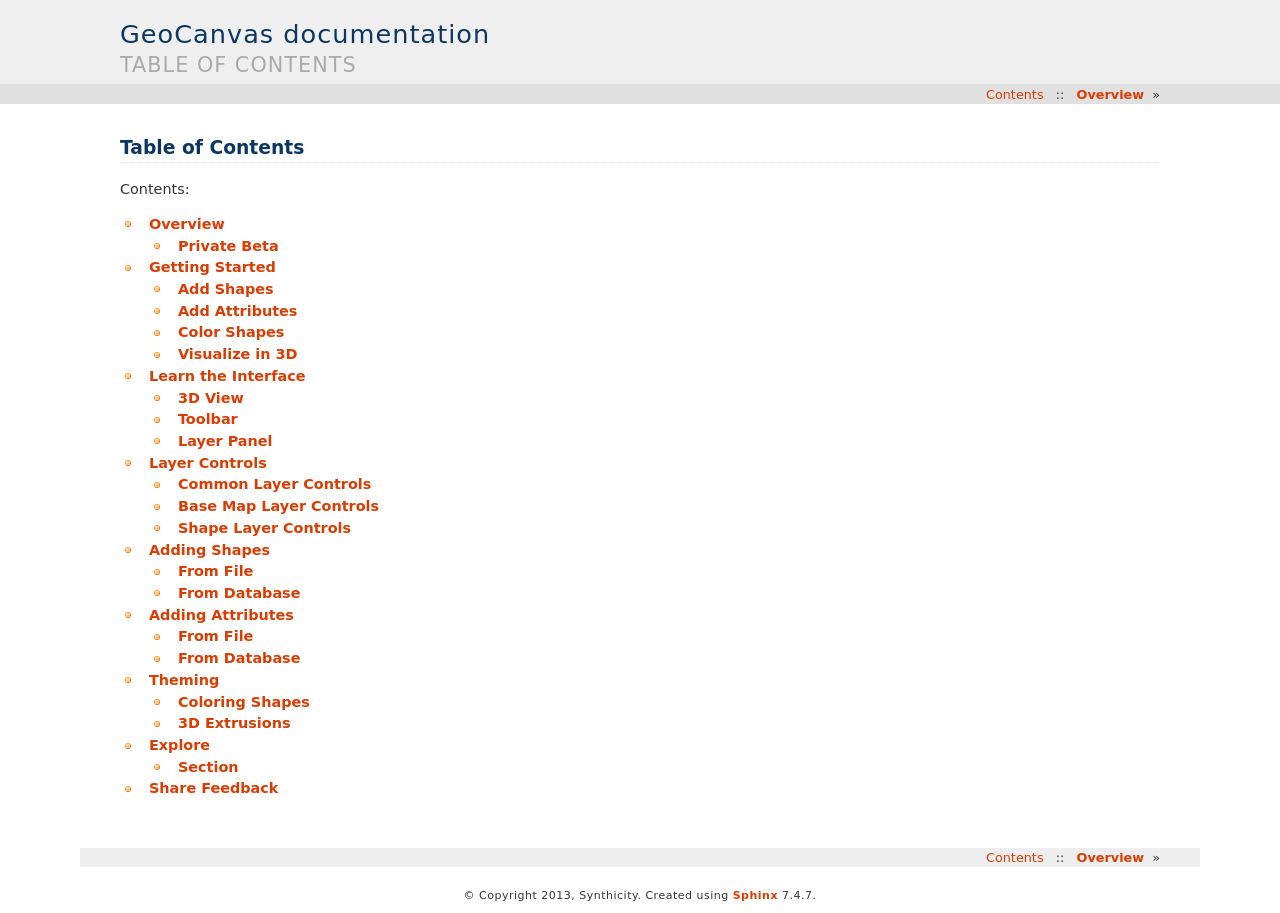
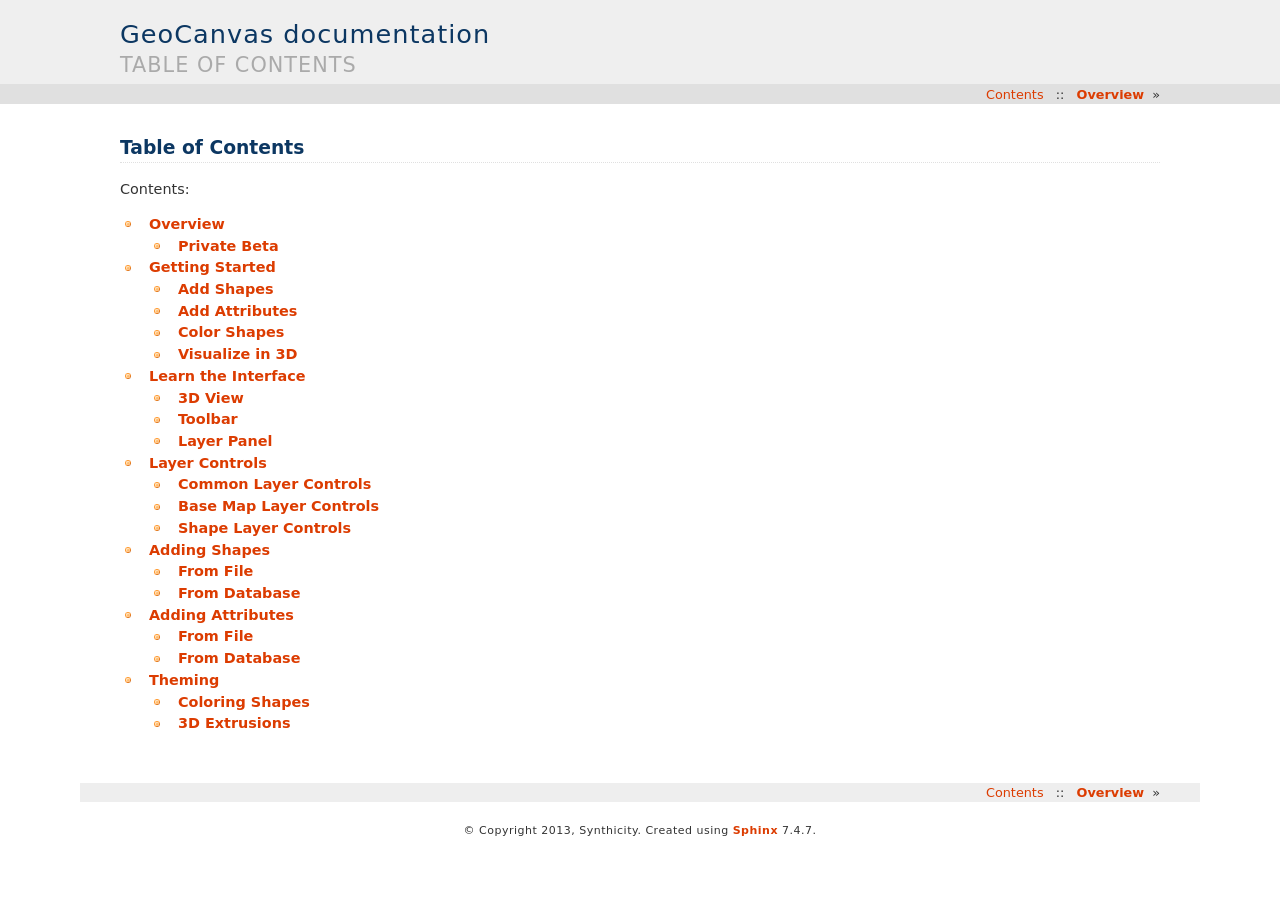
Before and after one commit to UDST/geocanvasdocs, a Sphinx documentation site: the page built from docs/index.rst, in a window 1280 px wide. Built offline with Sphinx 7.4.7, drawn with Linux system fonts in a browser that asks for light colours.

Commit message:
Took out explore and send feedback sections

```diff
--- a/docs/index.rst
+++ b/docs/index.rst
@@ -16,5 +16,3 @@
    Adding Shapes
    Adding Attributes
    Theming
-   Explore
-   Share Feedback
```
Also changed, not shown: 5 other files.
